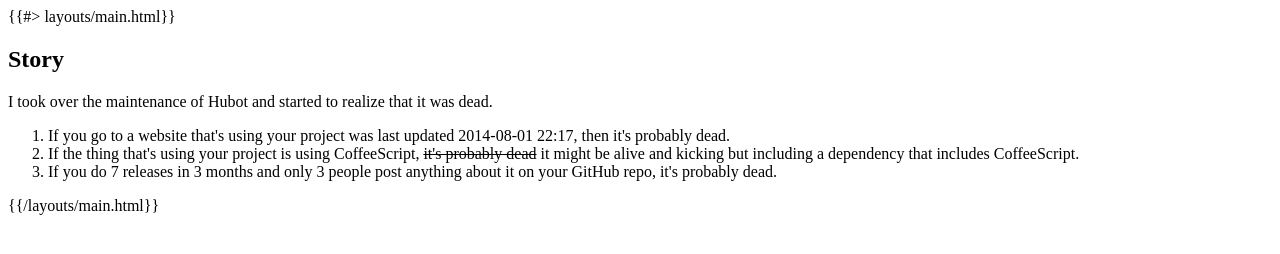
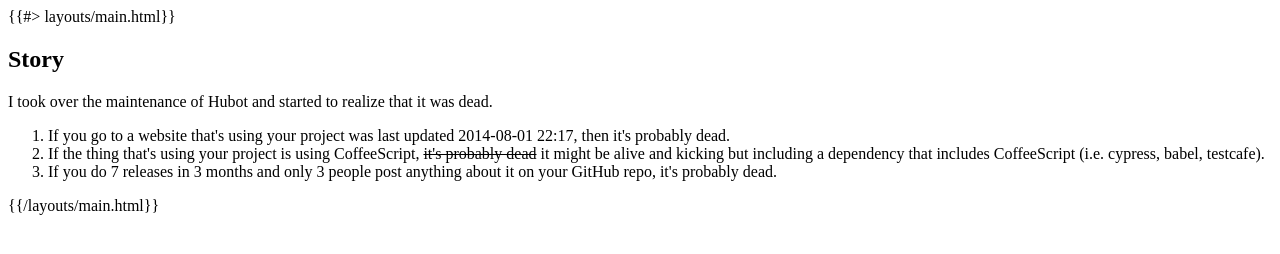
Before and after one commit to hubot-friends/ismyprojectdead, a website: page www/index.html in a window 1280 px wide. Drawn offline with Linux system fonts and the light colour scheme.

Commit message:
some examples

```diff
--- a/www/index.html
+++ b/www/index.html
@@ -6,7 +6,7 @@
 <p>I took over the maintenance of Hubot and started to realize that it was dead.</p>
 <ol>
     <li>If you go to a website that's using your project was last updated 2014-08-01 22:17, then it's probably dead.</li>
-    <li>If the thing that's using your project is using CoffeeScript, <s>it's probably dead</s> it might be alive and kicking but including a dependency that includes CoffeeScript.</li>
+    <li>If the thing that's using your project is using CoffeeScript, <s>it's probably dead</s> it might be alive and kicking but including a dependency that includes CoffeeScript (i.e. cypress, babel, testcafe).</li>
     <li>If you do 7 releases in 3 months and only 3 people post anything about it on your GitHub repo, it's probably dead.</li>
 </ol>
 {{/layouts/main.html}}
```
